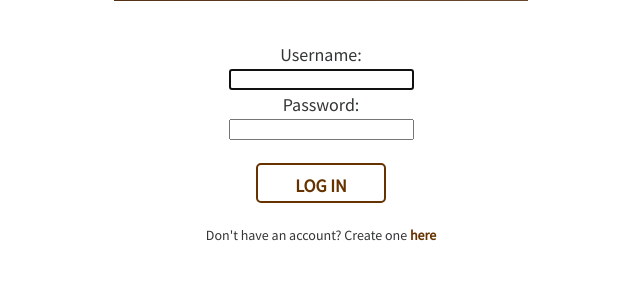
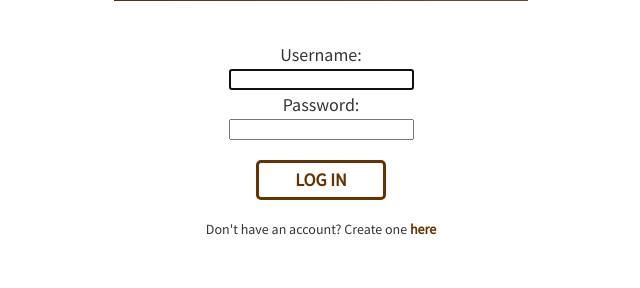
Before and after one commit to CHEMLEV/ARTICLES_HUB, a Django app: page /login/ in a window 1280 px wide. Shown: the part 219-507 px from the top of the page, without its empty margins (319-959 px from the left). Run offline with Django 4.2, Linux system fonts and the light colour scheme; some libraries are stand-ins or nearby versions.

Commit message:
Final login page update

```diff
--- a/ARTICLES_HUB/static/css/base.css
+++ b/ARTICLES_HUB/static/css/base.css
@@ -67,21 +67,19 @@
     }
 
   button[type=submit] {
-    border: 2px solid  #663300 !important;
+    border: 3px solid  #663300 !important;
     width: 130px !important;
     height: 40px !important;
+    font-size: 18px;
     line-height: 40px !important;
     font-family: 'Source Sans Pro', sans-serif;
-    font-size: 18px;
-    display: inline-block !important;
-    text-align: center;
-    margin-top: 10px;
-    margin-right: 10px;
-    margin-right: 100px;
     background-color: white;
     color: #663300 !important;
     cursor: pointer;
     border-radius: 5px;
+    display: flex;
+    justify-content: center;
+    align-items: center;
 }
 
 button[type=submit]:hover{
@@ -216,6 +214,8 @@
 
   .submit-button{
      font-weight: bold;
+     height: 40px;
+     line-height: 40px;
   }
 
   .base-button-container {
--- a/ARTICLES_HUB/templates/register.html
+++ b/ARTICLES_HUB/templates/register.html
@@ -1,4 +1,3 @@
-{% extends "base.html" %}
 
 {% block content %}
 {% load crispy_forms_tags %}
--- a/ARTICLES_HUB/templates/registration/login.html
+++ b/ARTICLES_HUB/templates/registration/login.html
@@ -1,8 +1,18 @@
-{% extends "base.html" %}
 
 {% load static %}
 {% load crispy_forms_tags %}
 {% block content %}
+
+
+<!DOCTYPE html>
+<html lang="en">
+<head>
+    <meta charset="UTF-8">
+    <meta http-equiv="X-UA-Compatible" content="IE=edge">
+    <meta name="viewport" content="width=device-width, initial-scale=1.0">
+    <link href="https://fonts.googleapis.com/css?family=Source+Sans+Pro:400" rel="stylesheet">
+    <link rel="stylesheet" href="{% static 'css/base.css' %}">
+
 
 <center style="margin-top: 100px"> <img src="{% static 'images/articles_hub_logo2.jpg' %}" alt="logo-image" height="120" ><br><br><center>
 
@@ -16,6 +26,8 @@
 
 <p class="text-center">Don't have an account? Create one <a href="{% url 'register' %}">here</a></p> </center>
 
+</html>
+
 
 
 
```
